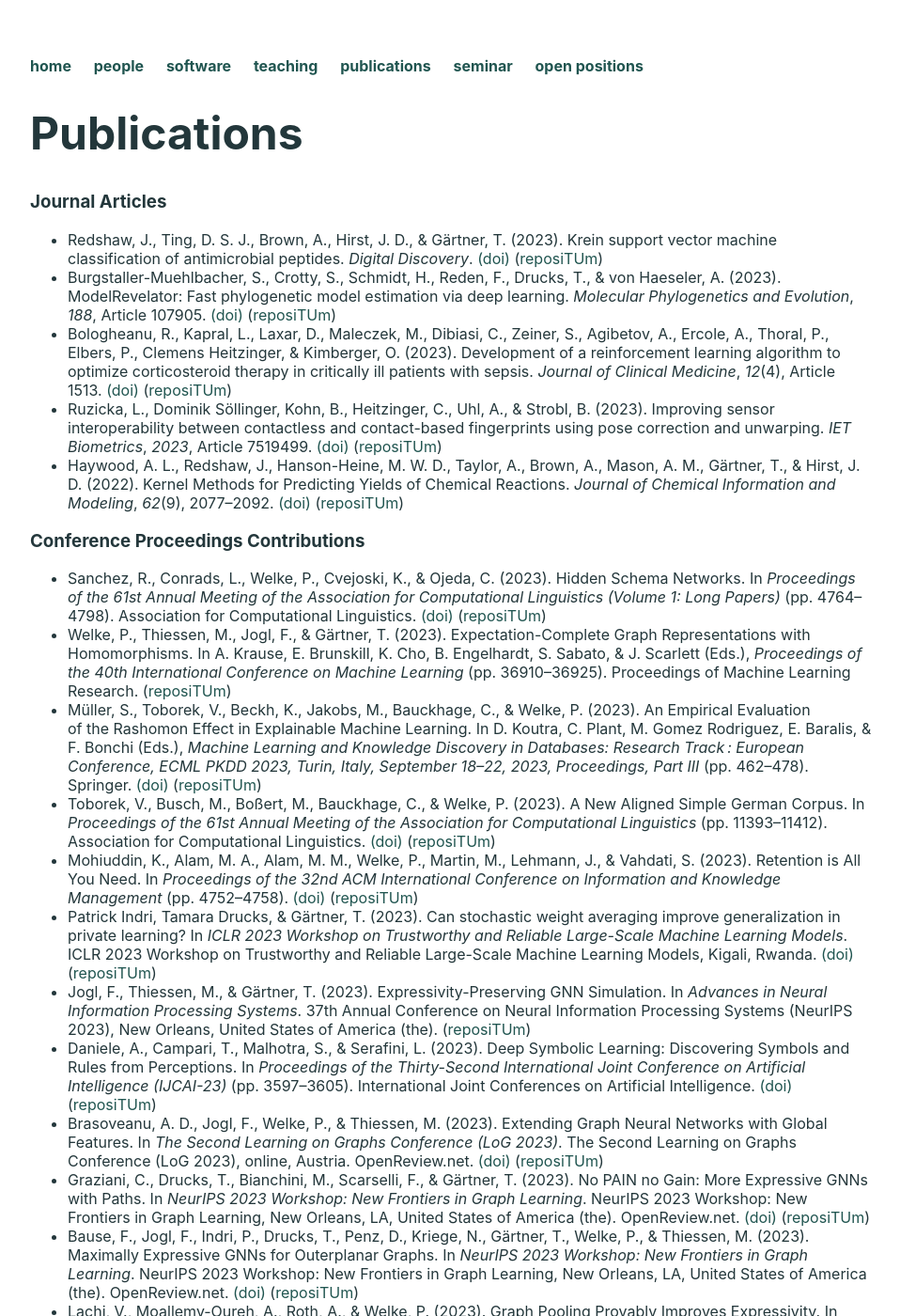
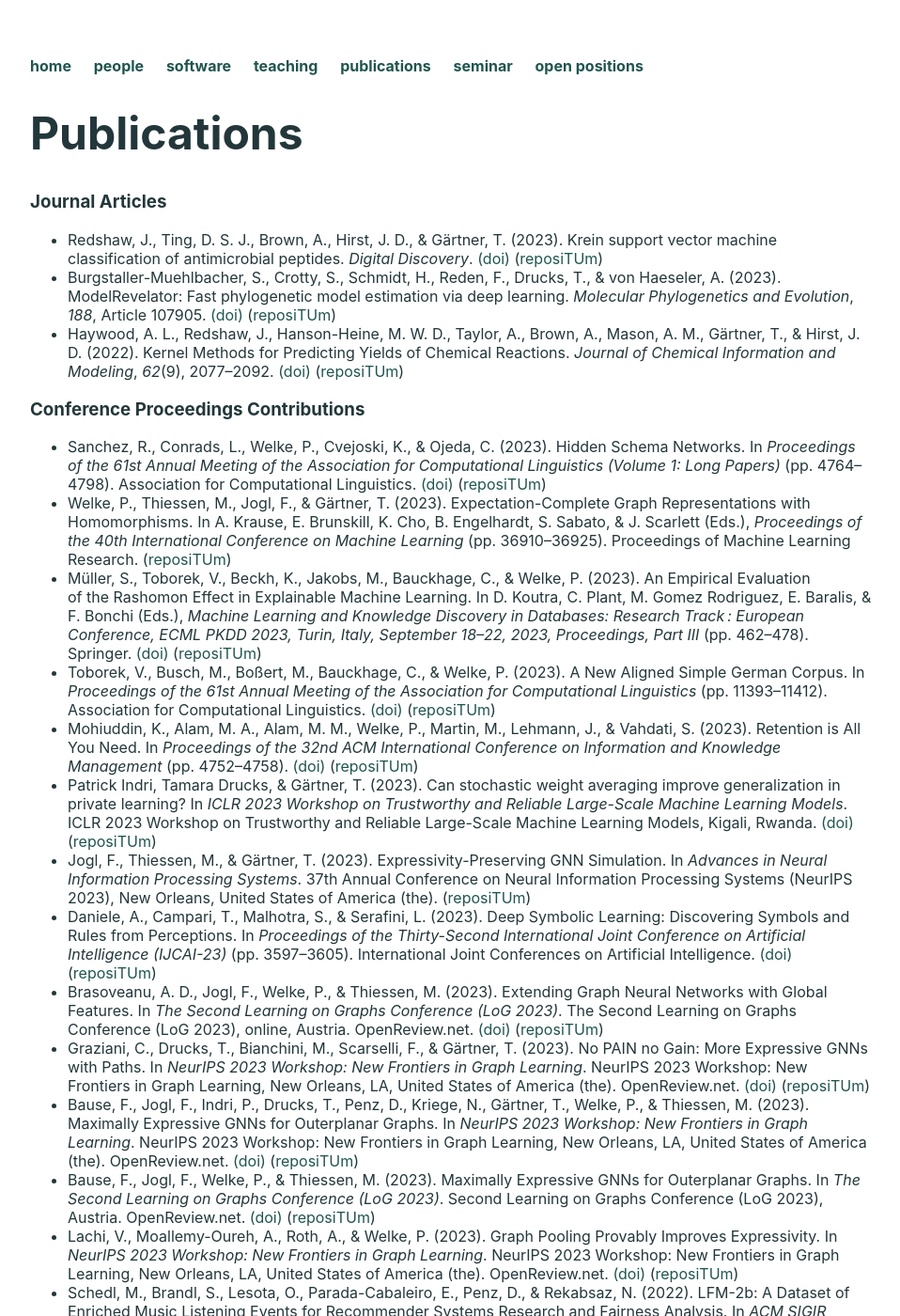
Before and after one commit to ml-tuw/ml-tuw.github.io, a Jekyll site: the page built from publications/index.md, in a window 1280 px wide and 1400 px high. Shown: the whole window at 94% size, without its empty margins (160-1118 px from the left). Built offline with Jekyll 4.4.1, drawn with Linux system fonts in a browser that asks for light colours; some of the changed text lies outside the part shown.

Commit message:
filtered publication list

```diff
--- a/publications/index.md
+++ b/publications/index.md
@@ -7,8 +7,6 @@
 
  - Redshaw, J., Ting, D. S. J., Brown, A., Hirst, J. D., &#38; Gärtner, T. (2023). Krein support vector machine classification of antimicrobial peptides. <i>Digital Discovery</i>. <a target="_blank" rel="noopener noreferrer" href='https://doi.org/10.1039/D3DD00004D'>(doi)</a><span class="repositum-link"> (<a target="_blank" rel="noopener noreferrer" href='https://hdl.handle.net/20.500.12708/175617' title='reposiTUm'><i class='fa fa-link' aria-hidden='true'></i>reposiTUm</a>)</span>
   - Burgstaller-Muehlbacher, S., Crotty, S., Schmidt, H., Reden, F., Drucks, T., &#38; von Haeseler, A. (2023). ModelRevelator: Fast phylogenetic model estimation via deep learning. <i>Molecular Phylogenetics and Evolution</i>, <i>188</i>, Article 107905. <a target="_blank" rel="noopener noreferrer" href='https://doi.org/10.1016/j.ympev.2023.107905'>(doi)</a><span class="repositum-link"> (<a target="_blank" rel="noopener noreferrer" href='https://hdl.handle.net/20.500.12708/189353' title='reposiTUm'><i class='fa fa-link' aria-hidden='true'></i>reposiTUm</a><span class="fa oa-icon" title="Open Access"></span>)</span>
-  - Bologheanu, R., Kapral, L., Laxar, D., Maleczek, M., Dibiasi, C., Zeiner, S., Agibetov, A., Ercole, A., Thoral, P., Elbers, P., Clemens Heitzinger, &#38; Kimberger, O. (2023). Development of a reinforcement learning algorithm to optimize corticosteroid therapy in critically ill patients with sepsis. <i>Journal of Clinical Medicine</i>, <i>12</i>(4), Article 1513. <a target="_blank" rel="noopener noreferrer" href='https://doi.org/10.3390/jcm12041513'>(doi)</a><span class="repositum-link"> (<a target="_blank" rel="noopener noreferrer" href='https://hdl.handle.net/20.500.12708/192181' title='reposiTUm'><i class='fa fa-link' aria-hidden='true'></i>reposiTUm</a>)</span>
-  - Ruzicka, L., Dominik Söllinger, Kohn, B., Heitzinger, C., Uhl, A., &#38; Strobl, B. (2023). Improving sensor interoperability between contactless and contact-based fingerprints using pose correction and unwarping. <i>IET Biometrics</i>, <i>2023</i>, Article 7519499. <a target="_blank" rel="noopener noreferrer" href='https://doi.org/10.1049/2023/7519499'>(doi)</a><span class="repositum-link"> (<a target="_blank" rel="noopener noreferrer" href='https://hdl.handle.net/20.500.12708/192190' title='reposiTUm'><i class='fa fa-link' aria-hidden='true'></i>reposiTUm</a>)</span>
   - Haywood, A. L., Redshaw, J., Hanson-Heine, M. W. D., Taylor, A., Brown, A., Mason, A. M., Gärtner, T., &#38; Hirst, J. D. (2022). Kernel Methods for Predicting Yields of Chemical Reactions. <i>Journal of Chemical Information and Modeling</i>, <i>62</i>(9), 2077–2092. <a target="_blank" rel="noopener noreferrer" href='https://doi.org/10.1021/acs.jcim.1c00699'>(doi)</a><span class="repositum-link"> (<a target="_blank" rel="noopener noreferrer" href='https://hdl.handle.net/20.500.12708/136861' title='reposiTUm'><i class='fa fa-link' aria-hidden='true'></i>reposiTUm</a>)</span>
  <h3>Conference Proceedings Contributions</h3>  - Sanchez, R., Conrads, L., Welke, P., Cvejoski, K., &#38; Ojeda, C. (2023). Hidden Schema Networks. In <i>Proceedings of the 61st Annual Meeting of the Association for Computational Linguistics (Volume 1: Long Papers)</i> (pp. 4764–4798). Association for Computational Linguistics. <a target="_blank" rel="noopener noreferrer" href='https://doi.org/10.18653/v1/2023.acl-long.263'>(doi)</a><span class="repositum-link"> (<a target="_blank" rel="noopener noreferrer" href='https://hdl.handle.net/20.500.12708/188226' title='reposiTUm'><i class='fa fa-link' aria-hidden='true'></i>reposiTUm</a>)</span>
   - Welke, P., Thiessen, M., Jogl, F., &#38; Gärtner, T. (2023). Expectation-Complete Graph Representations with Homomorphisms. In A. Krause, E. Brunskill, K. Cho, B. Engelhardt, S. Sabato, &#38; J. Scarlett (Eds.), <i>Proceedings of the 40th International Conference on Machine Learning</i> (pp. 36910–36925). Proceedings of Machine Learning Research.<span class="repositum-link"> (<a target="_blank" rel="noopener noreferrer" href='https://hdl.handle.net/20.500.12708/188939' title='reposiTUm'><i class='fa fa-link' aria-hidden='true'></i>reposiTUm</a>)</span>
@@ -21,8 +19,8 @@
   - Brasoveanu, A. D., Jogl, F., Welke, P., &#38; Thiessen, M. (2023). Extending Graph Neural Networks with Global Features. In <i>The Second Learning on Graphs Conference (LoG 2023)</i>. The Second Learning on Graphs Conference (LoG 2023), online, Austria. OpenReview.net. <a target="_blank" rel="noopener noreferrer" href='https://doi.org/10.34726/5423'>(doi)</a><span class="repositum-link"> (<a target="_blank" rel="noopener noreferrer" href='https://hdl.handle.net/20.500.12708/193494' title='reposiTUm'><i class='fa fa-link' aria-hidden='true'></i>reposiTUm</a><span class="fa oa-icon" title="Open Access"></span>)</span>
   - Graziani, C., Drucks, T., Bianchini, M., Scarselli, F., &#38; Gärtner, T. (2023). No PAIN no Gain: More Expressive GNNs with Paths. In <i>NeurIPS 2023 Workshop: New Frontiers in Graph Learning</i>. NeurIPS 2023 Workshop: New Frontiers in Graph Learning, New Orleans, LA, United States of America (the). OpenReview.net. <a target="_blank" rel="noopener noreferrer" href='https://doi.org/10.34726/5429'>(doi)</a><span class="repositum-link"> (<a target="_blank" rel="noopener noreferrer" href='https://hdl.handle.net/20.500.12708/193616' title='reposiTUm'><i class='fa fa-link' aria-hidden='true'></i>reposiTUm</a><span class="fa oa-icon" title="Open Access"></span>)</span>
   - Bause, F., Jogl, F., Indri, P., Drucks, T., Penz, D., Kriege, N., Gärtner, T., Welke, P., &#38; Thiessen, M. (2023). Maximally Expressive GNNs for Outerplanar Graphs. In <i>NeurIPS 2023 Workshop: New Frontiers in Graph Learning</i>. NeurIPS 2023 Workshop: New Frontiers in Graph Learning, New Orleans, LA, United States of America (the). OpenReview.net. <a target="_blank" rel="noopener noreferrer" href='https://doi.org/10.34726/5433'>(doi)</a><span class="repositum-link"> (<a target="_blank" rel="noopener noreferrer" href='https://hdl.handle.net/20.500.12708/193748' title='reposiTUm'><i class='fa fa-link' aria-hidden='true'></i>reposiTUm</a><span class="fa oa-icon" title="Open Access"></span>)</span>
+  - Bause, F., Jogl, F., Welke, P., &#38; Thiessen, M. (2023). Maximally Expressive GNNs for Outerplanar Graphs. In <i>The Second Learning on Graphs Conference (LoG 2023)</i>. Second Learning on Graphs Conference (LoG 2023), Austria. OpenReview.net. <a target="_blank" rel="noopener noreferrer" href='https://doi.org/10.34726/5434'>(doi)</a><span class="repositum-link"> (<a target="_blank" rel="noopener noreferrer" href='https://hdl.handle.net/20.500.12708/193749' title='reposiTUm'><i class='fa fa-link' aria-hidden='true'></i>reposiTUm</a><span class="fa oa-icon" title="Open Access"></span>)</span>
   - Lachi, V., Moallemy-Oureh, A., Roth, A., &#38; Welke, P. (2023). Graph Pooling Provably Improves Expressivity. In <i>NeurIPS 2023 Workshop: New Frontiers in Graph Learning</i>. NeurIPS 2023 Workshop: New Frontiers in Graph Learning, New Orleans, LA, United States of America (the). OpenReview.net. <a target="_blank" rel="noopener noreferrer" href='https://doi.org/10.34726/5432'>(doi)</a><span class="repositum-link"> (<a target="_blank" rel="noopener noreferrer" href='https://hdl.handle.net/20.500.12708/193747' title='reposiTUm'><i class='fa fa-link' aria-hidden='true'></i>reposiTUm</a><span class="fa oa-icon" title="Open Access"></span>)</span>
-  - Bause, F., Jogl, F., Welke, P., &#38; Thiessen, M. (2023). Maximally Expressive GNNs for Outerplanar Graphs. In <i>The Second Learning on Graphs Conference (LoG 2023)</i>. Second Learning on Graphs Conference (LoG 2023), Austria. OpenReview.net. <a target="_blank" rel="noopener noreferrer" href='https://doi.org/10.34726/5434'>(doi)</a><span class="repositum-link"> (<a target="_blank" rel="noopener noreferrer" href='https://hdl.handle.net/20.500.12708/193749' title='reposiTUm'><i class='fa fa-link' aria-hidden='true'></i>reposiTUm</a><span class="fa oa-icon" title="Open Access"></span>)</span>
   - Schedl, M., Brandl, S., Lesota, O., Parada-Cabaleiro, E., Penz, D., &#38; Rekabsaz, N. (2022). LFM-2b: A Dataset of Enriched Music Listening Events for Recommender Systems Research and Fairness Analysis. In <i>ACM SIGIR Conference on Human Information Interaction and Retrieval</i>. ACM. <a target="_blank" rel="noopener noreferrer" href='https://doi.org/10.1145/3498366.3505791'>(doi)</a><span class="repositum-link"> (<a target="_blank" rel="noopener noreferrer" href='https://hdl.handle.net/20.500.12708/58785' title='reposiTUm'><i class='fa fa-link' aria-hidden='true'></i>reposiTUm</a>)</span>
   - Ganhör, C., Penz, D., Rekabsaz, N., Lesota, O., &#38; Schedl, M. (2022). Unlearning Protected User Attributes in Recommendations with Adversarial Training. In <i>SIGIR ’22: Proceedings of the 45th International ACM SIGIR Conference on Research and Development in Information Retrieval</i> (pp. 2142–2147). <a target="_blank" rel="noopener noreferrer" href='https://doi.org/10.1145/3477495.3531820'>(doi)</a><span class="repositum-link"> (<a target="_blank" rel="noopener noreferrer" href='https://hdl.handle.net/20.500.12708/139864' title='reposiTUm'><i class='fa fa-link' aria-hidden='true'></i>reposiTUm</a>)</span>
   - Moskalev, A., Sepliarskaia, A., Sosnovik, I., &#38; Smeulders, A. (2022). LieGG: Studying Learned Lie Group Generators. In <i>Advances in Neural Information Processing Systems 35 (NeurIPS 2022)</i>. Advances in Neural Information Processing Systems 35 (NeurIPS 2022), New Orleans, United States of America (the).<span class="repositum-link"> (<a target="_blank" rel="noopener noreferrer" href='https://hdl.handle.net/20.500.12708/175981' title='reposiTUm'><i class='fa fa-link' aria-hidden='true'></i>reposiTUm</a>)</span>
@@ -39,5 +37,4 @@
   - Thiessen, M., &#38; Gärtner, T. (2021). Active Learning Convex Halfspaces on Graphs. In <i>SubSetML @ ICML2021: Subset Selection in Machine Learning: From Theory to Practice</i>. SubSetML: Subset Selection in Machine Learning: From Theory to Practice, International. <a target="_blank" rel="noopener noreferrer" href='https://doi.org/10.34726/3901'>(doi)</a><span class="repositum-link"> (<a target="_blank" rel="noopener noreferrer" href='https://hdl.handle.net/20.500.12708/175967' title='reposiTUm'><i class='fa fa-link' aria-hidden='true'></i>reposiTUm</a><span class="fa oa-icon" title="Open Access"></span>)</span>
   - Thiessen, M., &#38; Gärtner, T. (2020). Active Learning on Graphs with Geodesically Convex Classes. In <i>Proceedings of 16th International Workshop on Mining and Learning with Graphs (MLG’20)</i>. 16th International Workshop on Mining and Learning with Graphs, Austria. <a target="_blank" rel="noopener noreferrer" href='https://doi.org/10.34726/3467'>(doi)</a><span class="repositum-link"> (<a target="_blank" rel="noopener noreferrer" href='https://hdl.handle.net/20.500.12708/144320' title='reposiTUm'><i class='fa fa-link' aria-hidden='true'></i>reposiTUm</a><span class="fa oa-icon" title="Open Access"></span>)</span>
   - Schmied, T., &#38; Thiessen, M. (2020). Efficient Reinforcement Learning via Self-supervised learning and Model-based methods. In <i>Challenges of Real-World RL. NeurIPS 2020 Workshop. Accepted Papers</i>. 34th Conference on Neural Information Processing Systems (NeurIPS 2020), Vancouver, Canada. <a target="_blank" rel="noopener noreferrer" href='https://doi.org/10.34726/4524'>(doi)</a><span class="repositum-link"> (<a target="_blank" rel="noopener noreferrer" href='https://hdl.handle.net/20.500.12708/187548' title='reposiTUm'><i class='fa fa-link' aria-hidden='true'></i>reposiTUm</a><span class="fa oa-icon" title="Open Access"></span>)</span>
- <h3>Book Contributions</h3>  - Clemens Heitzinger, &#38; Stefan Woltran. (2024). A Short Introduction to Artificial Intelligence: Methods, Success Stories, and Current Limitations. In H. Werthner, C. Ghezzi, &#38; J. Kramer (Eds.), <i>Introduction to Digital Humanism : A Textbook</i> (pp. 135–149). Springer. <a target="_blank" rel="noopener noreferrer" href='https://doi.org/10.1007/978-3-031-45304-5_9'>(doi)</a><span class="repositum-link"> (<a target="_blank" rel="noopener noreferrer" href='https://hdl.handle.net/20.500.12708/192268' title='reposiTUm'><i class='fa fa-link' aria-hidden='true'></i>reposiTUm</a>)</span>
   - Haywood, A. L., Redshaw, J., Gärtner, T., Taylor, A., Mason, A. M., &#38; Hirst, J. D. (2020). Machine Learning for Chemical Synthesis. In H. M. Cartwright (Ed.), <i>Machine Learning in Chemistry : The Impact of Artificial Intelligence</i> (pp. 169–194). The Royal Society of Chemistry. <a target="_blank" rel="noopener noreferrer" href='https://doi.org/10.1039/9781839160233-00169'>(doi)</a><span class="repositum-link"> (<a target="_blank" rel="noopener noreferrer" href='https://hdl.handle.net/20.500.12708/24729' title='reposiTUm'><i class='fa fa-link' aria-hidden='true'></i>reposiTUm</a>)</span>
```
